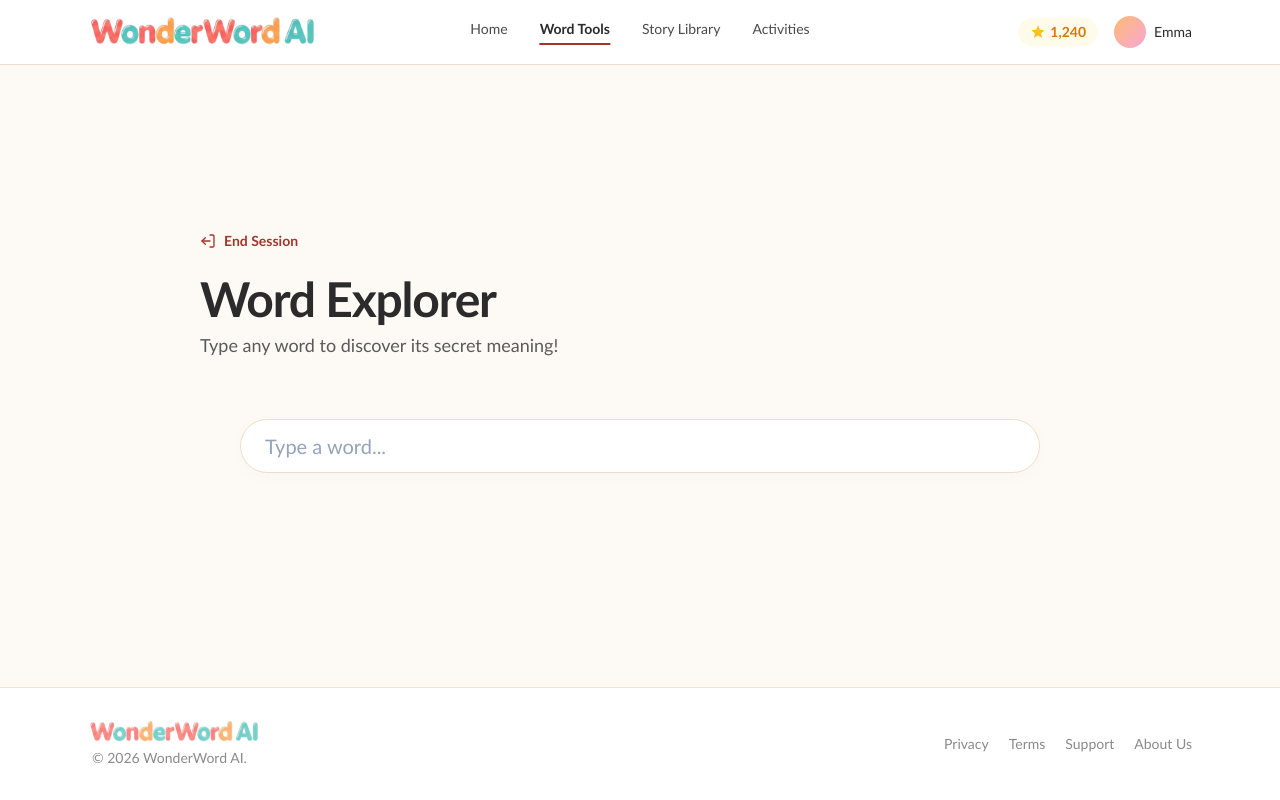
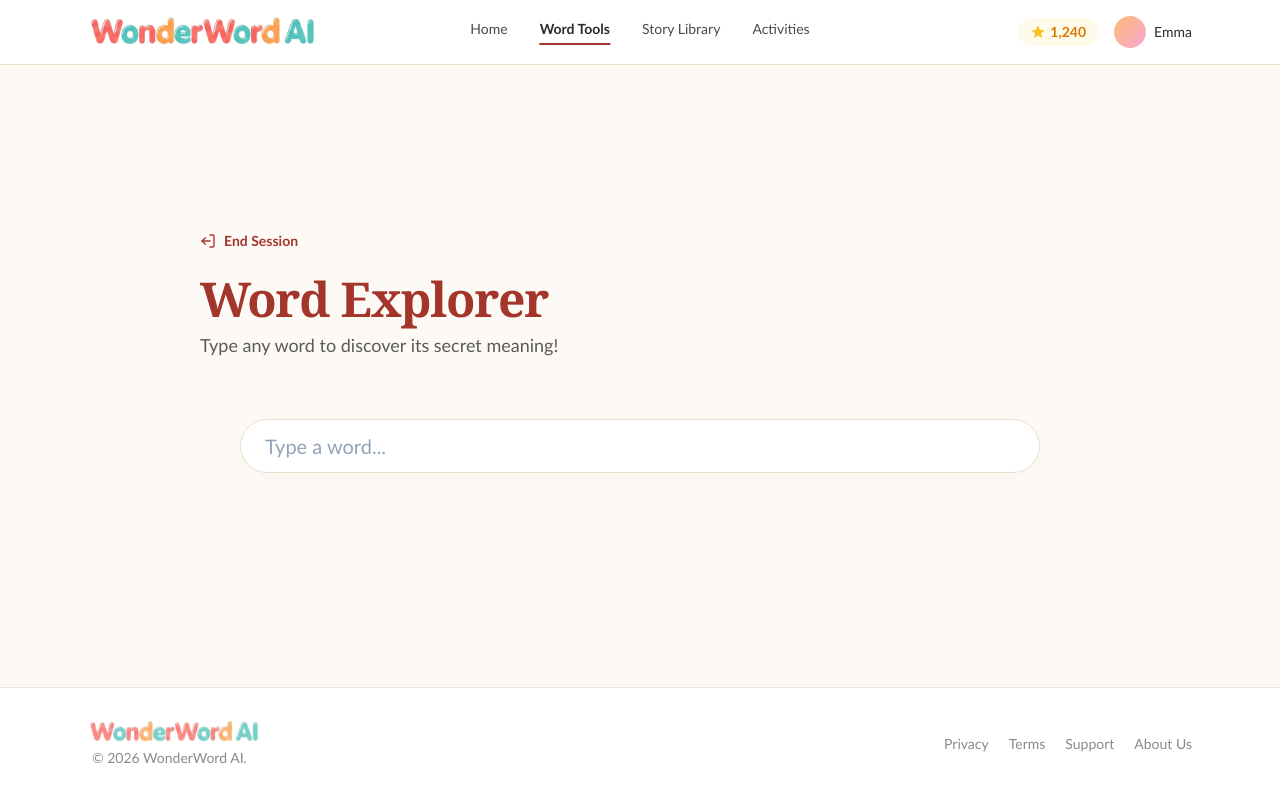
Before and after one commit to WonderWord-DEV-Team/WonderWordAI, a Next.js app in the folder apps/web/: page /explorer in a window 1280 px wide. Built offline with nearby package versions, Linux system fonts and the light colour scheme.

Commit message:
cxvsdfswe

```diff
--- a/apps/web/app/explorer/page.tsx
+++ b/apps/web/app/explorer/page.tsx
@@ -140,7 +140,7 @@
         <div className="w-full flex flex-col justify-start items-start gap-8 md:gap-[60px] opacity-100 mb-12">
           {/* Title */}
           <div className="text-start">
-            <h1 className="text-4xl font-extrabold text-[#2b2b2b] tracking-tight sm:text-5xl font-body">
+            <h1 className="text-4xl font-serif font-bold text-[#a3352b] tracking-tight sm:text-5xl font-body">
               Word Explorer
             </h1>
             <p className="mt-2 text-lg text-[#5a5a5a]">
```
